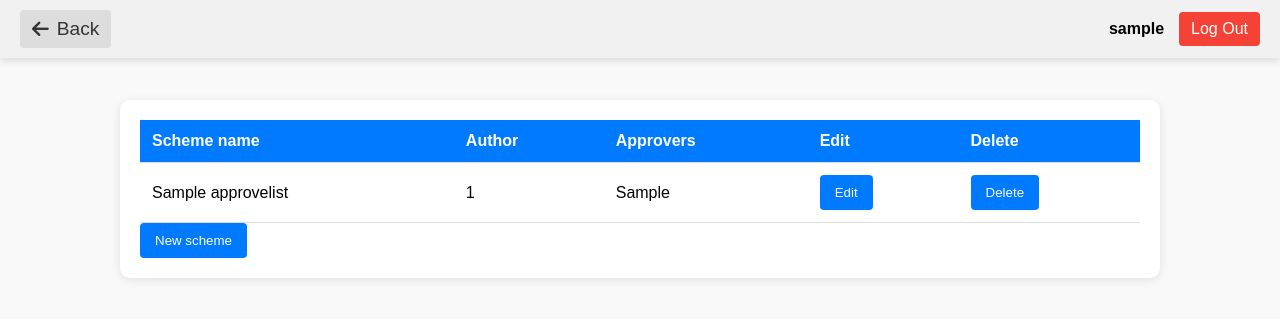
After one commit to eremenkog/proxmox-snapshot-request-panel, a Django app: page /schemes/ in a window 1280 px wide. The commit adds this page. Shown: the top 319 px of the page. Run offline with Django 5.2, Linux system fonts and the light colour scheme; a user stored in the database is signed in; tables that the repository leaves empty hold one stand-in row (values such as "Sample post").

Commit message:
WiP: added approval schemes

```diff
--- a/rsite/rapp/models.py
+++ b/rsite/rapp/models.py
@@ -15,7 +15,16 @@ class SnapshotRequest(models.Model):
     author = models.ForeignKey(User, on_delete=models.CASCADE)
 
     class Meta:
-        db_table = 'snapshots'
+        db_table = 'rapp_snapshotrequest'
 
     def __str__(self):
         return self.vm_name
+
+class ApproveList(models.Model):
+    scheme_name = models.CharField(max_length=255)
+    id = models.CharField(max_length=255, primary_key=True)
+    author = models.ForeignKey(User, on_delete=models.CASCADE)
+    approvers = models.TextField()
+
+    class Meta:
+        db_table = 'rapp_approvelist'
--- /dev/null
+++ b/rsite/rapp/static/rapp/schemes.css
@@ -0,0 +1,112 @@
+/* Schemes Page Styles */
+body {
+    font-family: Arial, sans-serif;
+    background-color: #f9f9f9;
+    margin: 0;
+    padding: 20px;
+}
+
+.table-container {
+    max-width: 1000px;
+    margin: 0 auto;
+    background-color: #fff;
+    padding: 20px;
+    border-radius: 10px;
+    box-shadow: 0 2px 10px rgba(0, 0, 0, 0.1);
+}
+
+table {
+    width: 100%;
+    border-collapse: collapse;
+}
+
+th, td {
+    padding: 12px;
+    border-bottom: 1px solid #ddd;
+    text-align: left;
+}
+
+th {
+    background-color: #007bff;
+    color: white;
+}
+
+tr:hover {
+    background-color: #f1f1f1;
+}
+
+button {
+    padding: 10px 15px;
+    background-color: #007bff;
+    color: white;
+    border: none;
+    border-radius: 4px;
+    cursor: pointer;
+}
+
+button:hover {
+    background-color: #0056b3;
+}
+
+.delete-button {
+    background-color: red;
+    color: white;
+    cursor: pointer;
+}
+
+.delete-button:hover {
+    background-color: darkred;
+}
+
+#new-scheme-form {
+    background-color: #fff;
+    padding: 20px;
+    border-radius: 8px;
+    box-shadow: 0 2px 10px rgba(0, 0, 0, 0.1);
+    margin-top: 20px;
+}
+
+.form-group {
+    margin-bottom: 15px;
+}
+
+.form-group label {
+    display: block;
+    margin-bottom: 5px;
+}
+
+.form-group input {
+    width: 100%;
+    padding: 8px;
+    border: 1px solid #ddd;
+    border-radius: 4px;
+}
+
+.form-buttons {
+    display: flex;
+    justify-content: flex-end;
+    gap: 10px;
+    margin-top: 20px;
+}
+
+.btn-save {
+    background-color: #4CAF50;
+    color: white;
+    border: none;
+    padding: 10px 20px;
+    border-radius: 4px;
+    cursor: pointer;
+}
+
+.btn-cancel {
+    background-color: #f44336;
+    color: white;
+    border: none;
+    padding: 10px 20px;
+    border-radius: 4px;
+    cursor: pointer;
+}
+
+.btn-save:hover, .btn-cancel:hover {
+    opacity: 0.9;
+}
--- a/rsite/rapp/templates/rapp/main.html
+++ b/rsite/rapp/templates/rapp/main.html
@@ -25,5 +25,9 @@
         <h2>Actions History</h2>
         <p>View the history of actions taken on your requests</p>
     </a>
+    <a href="{% url 'schemes' %}" class="block">
+        <h2>Manage approve schemes</h2>
+        <p>Create and edit approvement schemes</p>
+    </a>
 </div>
 {% endblock %}
--- /dev/null
+++ b/rsite/rapp/templates/rapp/schemes.html
@@ -0,0 +1,79 @@
+{% extends 'rapp/base.html' %}
+
+{% block title %}Manage Approval Lists{% endblock %}
+
+{% block extra_css %}
+{% load static %}
+<link rel="stylesheet" href="{% static 'rapp/schemes.css' %}">
+{% endblock %}
+
+
+{% block content %}
+
+<div class="table-container">
+    <table>
+        <thead>
+        <tr class="table-head">
+        <th class="column1">Scheme name</th>
+        <th class="column2">Author</th>
+        <th class="column3">Approvers</th>
+        <th class="column3">Edit</th>
+        <th class="column3">Delete</th>
+        </thead>
+        </tr>
+        <tbody>
+            {% for scheme in schemes %}
+            <tr>
+            <td class="column1">{{ scheme.scheme_name }}</td>
+            <td class="column2">{{ scheme.author_id }}</td>
+            <td class="column3">{{ scheme.approvers }}</td>
+            <td class="column4">
+                <form method="post" action="">
+                    {% csrf_token %}
+                    <button type="submit" class="btn-edit">Edit</button>
+                </form>
+            </td>
+            <td class="column5">
+                <form method="post" action="{% url 'delete_scheme' scheme.id %}">
+                    {% csrf_token %}
+                    <button type="submit" class="btn-delete">Delete</button>
+                </form>
+            </td>
+            </tr>
+            {% endfor %}
+            </tbody>
+            </table>
+            <button id="new-scheme-btn" class="btn-edit">New scheme</button>
+    </div>
+
+    <div id="new-scheme-form" style="display: none;">
+        <form method="post" action="{% url 'create_scheme' %}">
+            {% csrf_token %}
+            <div class="form-group">
+                <label for="scheme_name">Name:</label>
+                <input type="text" id="scheme_name" name="scheme_name" required>
+            </div>
+            <div class="form-group">
+                <label for="approvers">Approvers:</label>
+                <input type="text" id="approvers" name="approvers" required>
+            </div>
+            <div class="form-buttons">
+                <button type="submit" class="btn-save">Save</button>
+                <button type="button" id="cancel-btn" class="btn-cancel">Cancel</button>
+            </div>
+        </form>
+    </div>
+
+{% endblock %}
+
+{% block extra_js %}
+<script>
+    document.getElementById('new-scheme-btn').addEventListener('click', function() {
+        document.getElementById('new-scheme-form').style.display = 'block';
+    });
+
+    document.getElementById('cancel-btn').addEventListener('click', function() {
+        document.getElementById('new-scheme-form').style.display = 'none';
+    });
+</script>
+{% endblock %}
--- a/rsite/rapp/views.py
+++ b/rsite/rapp/views.py
@@ -1,10 +1,14 @@
-from django.shortcuts import render
+from django.shortcuts import render, redirect, get_object_or_404
 from rapp.functions.proxmox import get_all_vms
 from rapp.functions.manage_requests import get_snapshot_requests
 from rapp.functions.request_snapshot import submit_request
+from rapp.functions.manage_schemes import get_schemes
 from django.contrib.auth import logout
-from django.shortcuts import redirect
 from django.contrib.auth.decorators import login_required
+from rapp.models import ApproveList
+from django.contrib.auth.models import User
+from django.views.decorators.http import require_POST
+
 
 @login_required
 def main(request):
@@ -24,6 +28,34 @@ def manage_requests(request):
     requests = get_snapshot_requests('Active')
     return render(request, 'rapp/manage.html', {'requests': requests})
 
+@login_required
+def schemes(request):
+    schemes = ApproveList.objects.all()
+    return render(request, 'rapp/schemes.html', {'schemes': schemes})
+
+@login_required
+@require_POST
+def delete_scheme(request, scheme_id):
+    scheme = get_object_or_404(ApproveList, id=scheme_id)
+    scheme.delete()
+    return redirect('schemes')
+
+import uuid
+@login_required
+def create_scheme(request):
+    if request.method == 'POST':
+        scheme_name = request.POST.get('scheme_name')
+        approvers = request.POST.get('approvers')
+        new_scheme = ApproveList(
+            id=str(uuid.uuid4()),
+            scheme_name=scheme_name,
+            approvers=approvers,
+            author=request.user
+        )
+        new_scheme.save()
+        return redirect('schemes')
+    return redirect('schemes')
+
 def logout_view(request):
     logout(request)
     return redirect('admin:login')
--- a/rsite/rsite/urls.py
+++ b/rsite/rsite/urls.py
@@ -18,6 +18,7 @@ from django.contrib import admin
 from django.urls import path, include
 from rapp import views
 from rapp.functions.manage_requests import manage_request_action
+from rapp.functions.manage_schemes import manage_scheme_action
 from rapp.views import logout_view # ???
 
 
@@ -30,4 +31,8 @@ urlpatterns = [
     path('manage/<uuid:request_id>/<str:action>/', manage_request_action, name='manage_action'),
     path('actions/', views.actions_history, name='actions'),
     path('logout/', logout_view, name='logout'),
+    path('schemes/', views.schemes, name='schemes'),
+    #path('schemes/<uuid:request_id>/<str:action>/', manage_scheme_action, name='schemes_action'),
+    path('schemes/<uuid:scheme_id>/delete/', views.delete_scheme, name='delete_scheme'),
+    path('schemes/create/', views.create_scheme, name='create_scheme'),
 ]
```
Also changed, not shown: rsite/rapp/functions/manage_schemes.py (added, +24 -0 lines).
